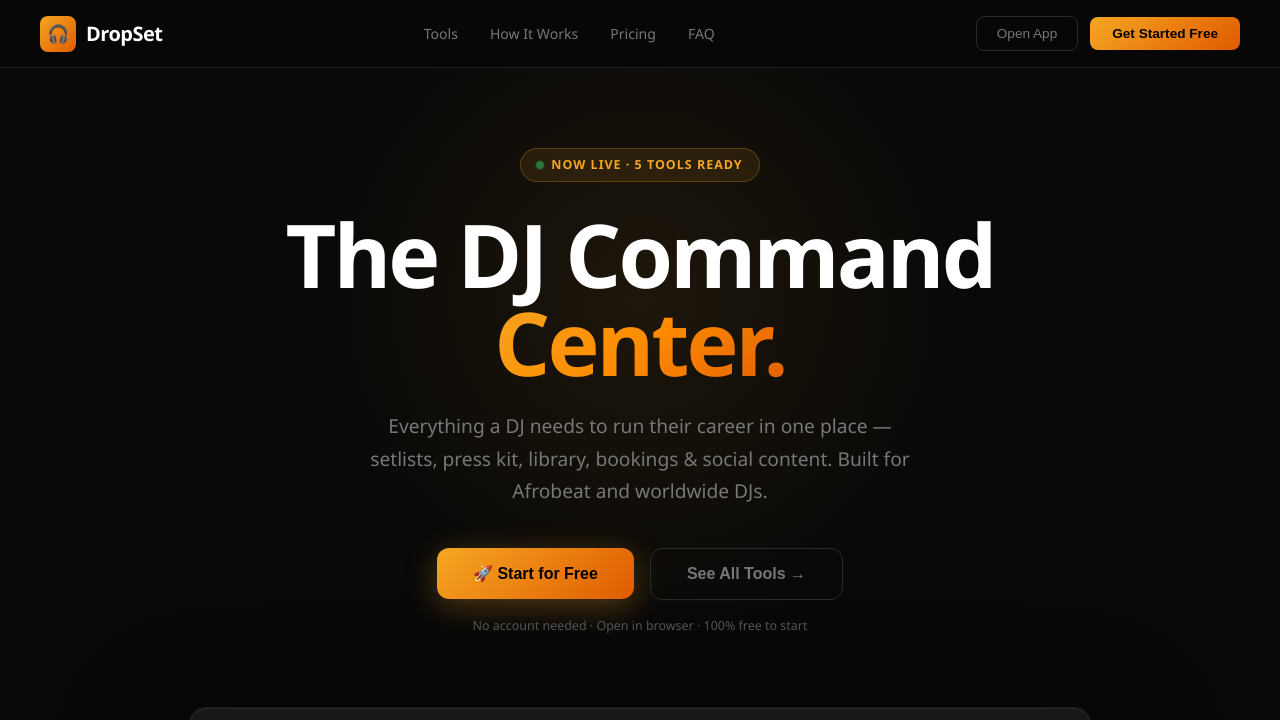
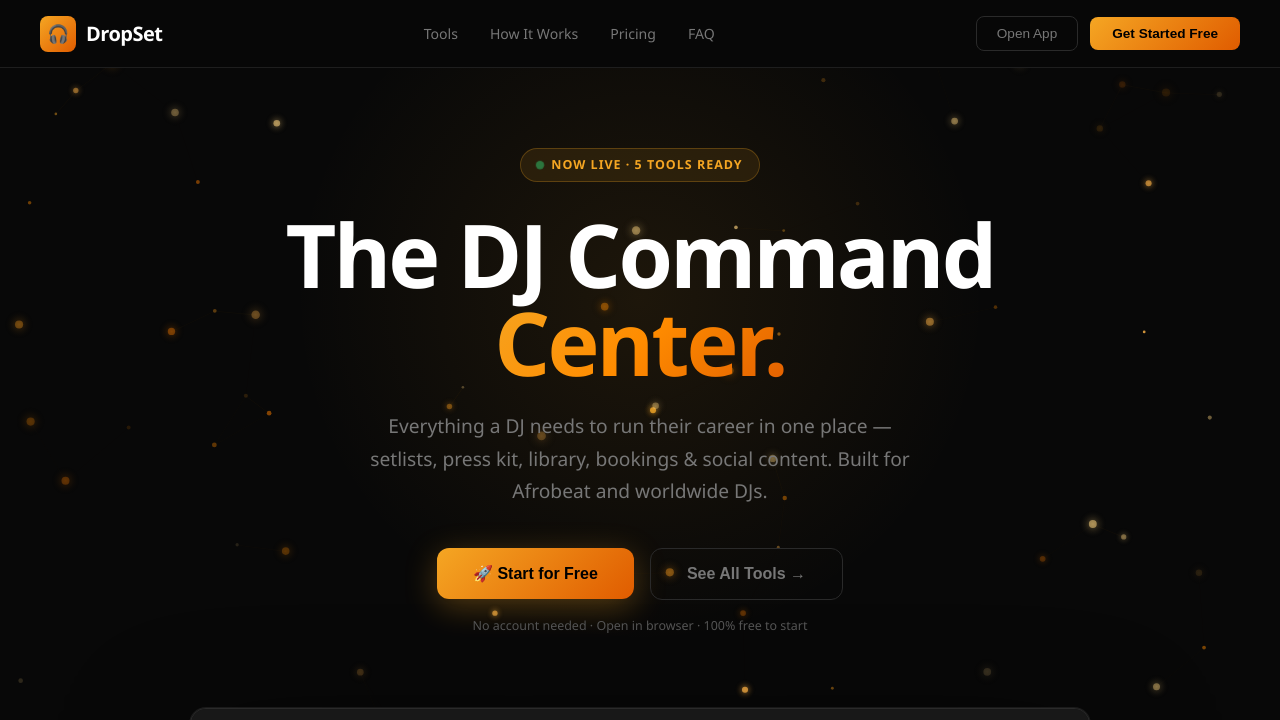
Before and after one commit to NinjaDev1droid/dropset, a plain HTML site: page dropset-landing.html in a window 1280 px wide. Shown: the top 720 px of the page. Drawn offline with Linux system fonts and the light colour scheme.

Commit message:
Add floating particle animation to landing hero
Respects prefers-reduced-motion and keeps particles in place on resize.

Co-Authored-By: Claude Opus 5.5 <noreply@anthropic.com>

```diff
--- a/dropset-landing.html
+++ b/dropset-landing.html
@@ -131,6 +131,16 @@
       position: relative;
       overflow: hidden;
     }
+    /* Particle canvas */
+    #particleCanvas {
+      position: absolute;
+      inset: 0;
+      width: 100%;
+      height: 100%;
+      pointer-events: none;
+      z-index: 0;
+    }
+
     /* Glow orbs */
     .hero::before {
       content: '';
@@ -970,6 +980,7 @@
 
   <!-- ======================== HERO ======================== -->
   <section class="hero">
+    <canvas id="particleCanvas"></canvas>
     <div class="hero-badge">
       <span class="hero-badge-dot"></span>
       Now Live · 5 Tools Ready
@@ -1483,5 +1494,142 @@
     });
   </script>
 
+  <!-- ======================== PARTICLE ANIMATION ======================== -->
+  <script>
+  (function() {
+    const canvas = document.getElementById('particleCanvas');
+    if (!canvas) return;
+    if (window.matchMedia('(prefers-reduced-motion: reduce)').matches) return;
+    const ctx = canvas.getContext('2d');
+
+    const COLORS = ['#f5a623','#e07b00','#ff9f1c','#ffb347','#cc6600','#ffd580'];
+    const COUNT  = 110;
+
+    let W, H, particles = [], mouse = { x: -9999, y: -9999 };
+
+    function resize() {
+      const hero = canvas.parentElement;
+      W = canvas.width  = hero.offsetWidth;
+      H = canvas.height = hero.offsetHeight;
+    }
+
+    function rand(a, b) { return a + Math.random() * (b - a); }
+
+    class Particle {
+      constructor() { this.reset(true); }
+      reset(initial) {
+        this.x  = rand(0, W);
+        this.y  = initial ? rand(0, H) : H + 20;
+        this.r  = rand(1, 4.5);
+        this.vx = rand(-0.25, 0.25);
+        this.vy = rand(-0.6, -0.15);
+        this.alpha = rand(0.08, 0.55);
+        this.color = COLORS[Math.floor(Math.random() * COLORS.length)];
+        this.pulse = rand(0, Math.PI * 2);
+        this.pulseSpeed = rand(0.012, 0.03);
+      }
+      update() {
+        this.pulse += this.pulseSpeed;
+
+        // Subtle mouse repulsion
+        const dx = this.x - mouse.x;
+        const dy = this.y - mouse.y;
+        const dist = Math.sqrt(dx*dx + dy*dy);
+        if (dist < 90) {
+          const force = (90 - dist) / 90 * 0.4;
+          this.vx += (dx / dist) * force;
+          this.vy += (dy / dist) * force;
+        }
+
+        // Dampen velocity
+        this.vx *= 0.97;
+        this.vy  = this.vy * 0.97 + rand(-0.6, -0.15) * 0.03;
+
+        this.x += this.vx;
+        this.y += this.vy;
+
+        if (this.y < -20 || this.x < -20 || this.x > W + 20) this.reset(false);
+      }
+      draw() {
+        const pulsed = this.alpha * (0.75 + 0.25 * Math.sin(this.pulse));
+        ctx.save();
+        ctx.globalAlpha = pulsed;
+
+        // Soft glow around big particles
+        if (this.r > 2.5) {
+          const grd = ctx.createRadialGradient(this.x, this.y, 0, this.x, this.y, this.r * 3.5);
+          grd.addColorStop(0, this.color);
+          grd.addColorStop(1, 'transparent');
+          ctx.fillStyle = grd;
+          ctx.beginPath();
+          ctx.arc(this.x, this.y, this.r * 3.5, 0, Math.PI * 2);
+          ctx.fill();
+        }
+
+        // Core dot
+        ctx.globalAlpha = Math.min(pulsed * 1.6, 0.9);
+        ctx.fillStyle = this.color;
+        ctx.beginPath();
+        ctx.arc(this.x, this.y, this.r, 0, Math.PI * 2);
+        ctx.fill();
+        ctx.restore();
+      }
+    }
+
+    // Connect nearby particles with faint lines
+    function drawConnections() {
+      const MAX_DIST = 100;
+      for (let i = 0; i < particles.length; i++) {
+        for (let j = i + 1; j < particles.length; j++) {
+          const dx = particles[i].x - particles[j].x;
+          const dy = particles[i].y - particles[j].y;
+          const d  = Math.sqrt(dx*dx + dy*dy);
+          if (d < MAX_DIST) {
+            ctx.save();
+            ctx.globalAlpha = (1 - d / MAX_DIST) * 0.08;
+            ctx.strokeStyle = '#f5a623';
+            ctx.lineWidth   = 0.6;
+            ctx.beginPath();
+            ctx.moveTo(particles[i].x, particles[i].y);
+            ctx.lineTo(particles[j].x, particles[j].y);
+            ctx.stroke();
+            ctx.restore();
+          }
+        }
+      }
+    }
+
+    function init() {
+      particles = Array.from({ length: COUNT }, () => new Particle());
+    }
+
+    function loop() {
+      ctx.clearRect(0, 0, W, H);
+      drawConnections();
+      particles.forEach(p => { p.update(); p.draw(); });
+      requestAnimationFrame(loop);
+    }
+
+    // Track mouse for repulsion
+    document.querySelector('.hero').addEventListener('mousemove', e => {
+      const rect = canvas.getBoundingClientRect();
+      mouse.x = e.clientX - rect.left;
+      mouse.y = e.clientY - rect.top;
+    });
+    document.querySelector('.hero').addEventListener('mouseleave', () => {
+      mouse.x = -9999; mouse.y = -9999;
+    });
+
+    // Keep particles in place on resize; only respawn any now off-canvas
+    window.addEventListener('resize', () => {
+      resize();
+      particles.forEach(p => { if (p.x > W || p.y > H) p.reset(true); });
+    });
+    resize();
+    init();
+    loop();
+  })();
+  </script>
+
 </body>
 </html>
```
